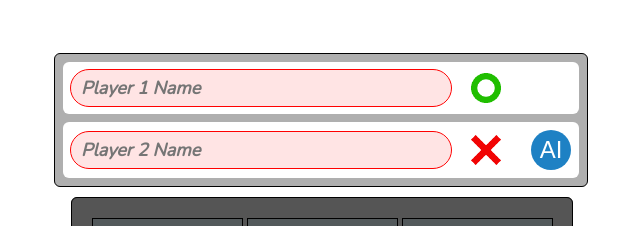
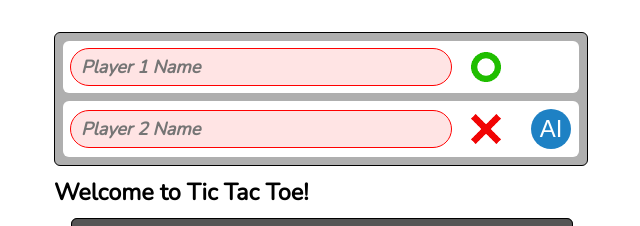
Before and after one commit to njcushing/odin-tic-tac-toe, a website: page index.html in a window 1280 px wide. Shown: the top 226 px of the page, without its empty margins (319-959 px from the left). Drawn offline with nearby package versions, Linux system fonts and the light colour scheme.

Commit message:
Add header element that will be used to display current information about the game's state

```diff
--- a/index.html
+++ b/index.html
@@ -21,6 +21,7 @@
                     <button class="ai-button">AI</button>
                 </div>
             </div>
+            <h3 class="current-info">Welcome to Tic Tac Toe!</em></h3>
             <div class="game-area"
                 style="display: grid;
                     width: 500px;
```
